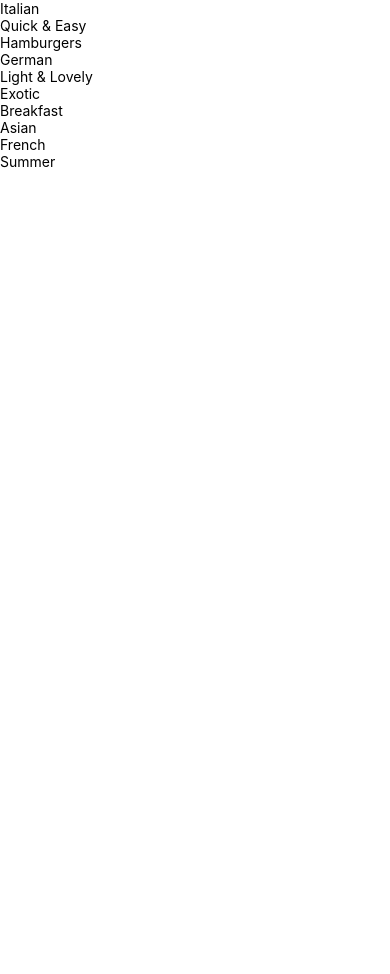
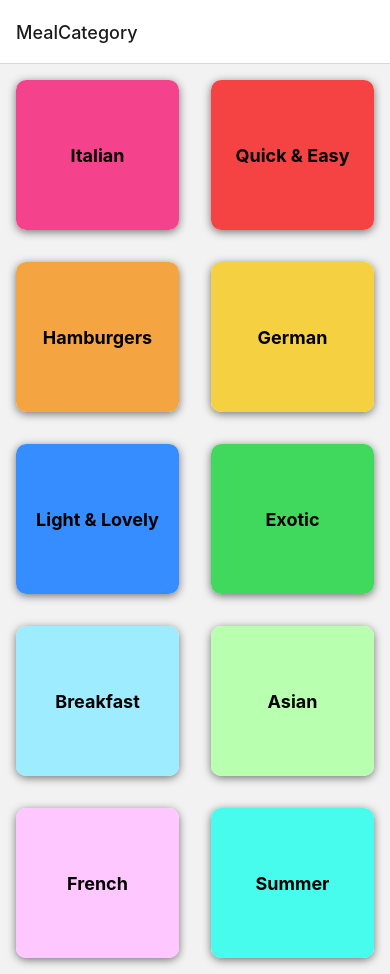
Before and after one commit to eunjitech/foody, a React Native app: screen /MealCategory in a window 390 px wide. Before the commit the page ends 844 px from the top, so only its background shows below. Built offline with nearby package versions, Linux system fonts and the light colour scheme.

Commit message:
6-99: overview 페이지 추가

```diff
--- a/App.js
+++ b/App.js
@@ -10,11 +10,17 @@ import {
   Platform,
 } from "react-native";
 import Constants from "expo-constants";
+import { NavigationContainer } from "@react-navigation/native";
+import { createStackNavigator } from "@react-navigation/stack";
+
 import { CATEGORIES, MEALS } from "./data/dummy-data";
 import CategoriesScreen from "./screens/CategoriesScreen";
+import MealsOverView from "./screens/MealsOverView";
 
 export default function App() {
   const [statusBarHeight, setStatusBarHeight] = useState(0);
+
+  const Stack = createStackNavigator();
 
   useEffect(() => {
     setStatusBarHeight(Constants.statusBarHeight);
@@ -33,15 +39,20 @@ export default function App() {
   return (
     <>
       <StatusBar style="auto" />
-      <SafeAreaView style={styles.container}>
-        {/* <FlatList
-          data={CATEGORIES}
-          renderItem={renderItem}
-          keyExtractor={(item) => item.id}
-          contentContainerStyle={styles.itemsContainer}
-        /> */}
-        <CategoriesScreen />
-      </SafeAreaView>
+
+      <NavigationContainer>
+        <SafeAreaView style={{ flex: 1 }}>
+          <Stack.Navigator initialRouteName="MealCategory">
+            <Stack.Screen
+              name="MealCategory"
+              component={CategoriesScreen}
+              initial
+              screen
+            />
+            <Stack.Screen name="MealOverView" component={MealsOverView} />
+          </Stack.Navigator>
+        </SafeAreaView>
+      </NavigationContainer>
     </>
   );
 }
--- a/app.json
+++ b/app.json
@@ -9,11 +9,9 @@
     "splash": {
       "image": "./assets/splash.png",
       "resizeMode": "contain",
-      "backgroundColor": "#ffffff"
+      "backgroundColor": "#24180f"
     },
-    "assetBundlePatterns": [
-      "**/*"
-    ],
+    "assetBundlePatterns": ["**/*"],
     "ios": {
       "supportsTablet": true
     },
--- a/components/CategoryGridTile.js
+++ b/components/CategoryGridTile.js
@@ -1,16 +1,47 @@
 import React from "react";
-import { Pressable, StyleSheet, Text, View } from "react-native";
+import { Pressable, StyleSheet, Text, View, Platform } from "react-native";
+import { useNavigation } from "@react-navigation/native";
 
-export default function CategoryGridTile({ title, color }) {
+export default function CategoryGridTile({ title, color, onPress }) {
   return (
-    <View>
-      <Pressable>
-        <View>
-          <Text>{title}</Text>
+    <View style={styles.gridItem}>
+      <Pressable
+        onPress={onPress}
+        android_ripple={{ color: "#ccc" }}
+        style={({ pressed }) => [
+          styles.screen,
+          pressed ? styles.pressItem : null,
+        ]}
+      >
+        <View style={[styles.innerContainer, { backgroundColor: color }]}>
+          <Text style={styles.categoryText}>{title}</Text>
         </View>
       </Pressable>
     </View>
   );
 }
 
-const styles = StyleSheet.create({});
+const styles = StyleSheet.create({
+  screen: { flex: 1 },
+  gridItem: {
+    flex: 1,
+    margin: 16,
+    height: 150,
+    elevation: 4,
+    overflow: Platform.os === "android" ? "hidden" : "visible",
+    borderRadius: 10,
+    shadowColor: "#222",
+    shadowOffset: { width: 0, height: 2 },
+    shadowRadius: 8,
+    backgroundColor: "white", //눌렀을 때 투명도 차이 수정
+    shadowOpacity: 0.6,
+  },
+  pressItem: { opacity: 0.3 },
+  innerContainer: {
+    flex: 1,
+    alignItems: "center",
+    justifyContent: "center",
+    borderRadius: 10,
+  },
+  categoryText: { fontSize: 18, fontWeight: "bold" },
+});
--- /dev/null
+++ b/components/MealItem.js
@@ -0,0 +1,12 @@
+import React from "react";
+import { StyleSheet, Text, View } from "react-native";
+
+export default function MealItem({ title }) {
+  return (
+    <View>
+      <Text>{title}</Text>
+    </View>
+  );
+}
+
+const styles = StyleSheet.create({});
--- a/screens/CategoriesScreen.js
+++ b/screens/CategoriesScreen.js
@@ -3,18 +3,29 @@ import { StyleSheet, Text, View, FlatList } from "react-native";
 import CategoryGridTile from "../components/CategoryGridTile";
 
 import { CATEGORIES, MEALS } from "../data/dummy-data";
+import MealsOverView from "./MealsOverView";
 
-function renderItem({ item }) {
-  return <CategoryGridTile title={item.title} color={item.color} />;
-}
+export default function CategoriesScreen({ navigation }) {
+  function renderItem({ item }) {
+    function pressHandler() {
+      navigation.navigate("MealOverView", { categoryId: item.id });
+    }
+    return (
+      <CategoryGridTile
+        title={item.title}
+        color={item.color}
+        onPress={pressHandler}
+      />
+    );
+  }
 
-export default function CategoriesScreen() {
   return (
     <FlatList
       data={CATEGORIES}
       renderItem={renderItem}
       keyExtractor={(item) => item.id}
-      contentContainerStyle={styles.itemsContainer}
+      numColumns={2}
+      // contentContainerStyle={styles.itemsContainer}
     />
   );
 }
--- /dev/null
+++ b/screens/MealsOverView.js
@@ -0,0 +1,33 @@
+import React from "react";
+import { FlatList, StyleSheet, Text, View } from "react-native";
+import MealItem from "../components/MealItem";
+import { MEALS } from "../data/dummy-data";
+
+export default function MealsOverView({ route }) {
+  //navigation을 인자로 받아 제공받는 프로퍼티
+  const {
+    params: { categoryId },
+  } = route;
+
+  const displayMeal = MEALS.filter((item) => {
+    return item.categoryIds.indexOf(categoryId) >= 0;
+  });
+
+  function renderItem({ item }) {
+    return <MealItem title={item.title} />;
+  }
+
+  return (
+    <View style={styles.mealContainer}>
+      <FlatList
+        data={displayMeal}
+        renderItem={renderItem}
+        keyExtractor={(item) => item.id}
+      />
+    </View>
+  );
+}
+
+const styles = StyleSheet.create({
+  mealContainer: { padding: 16 },
+});
```
Also changed, not shown: package.json (+6 -1 lines), 2 other files (tests, documents, lock files or other folders).
